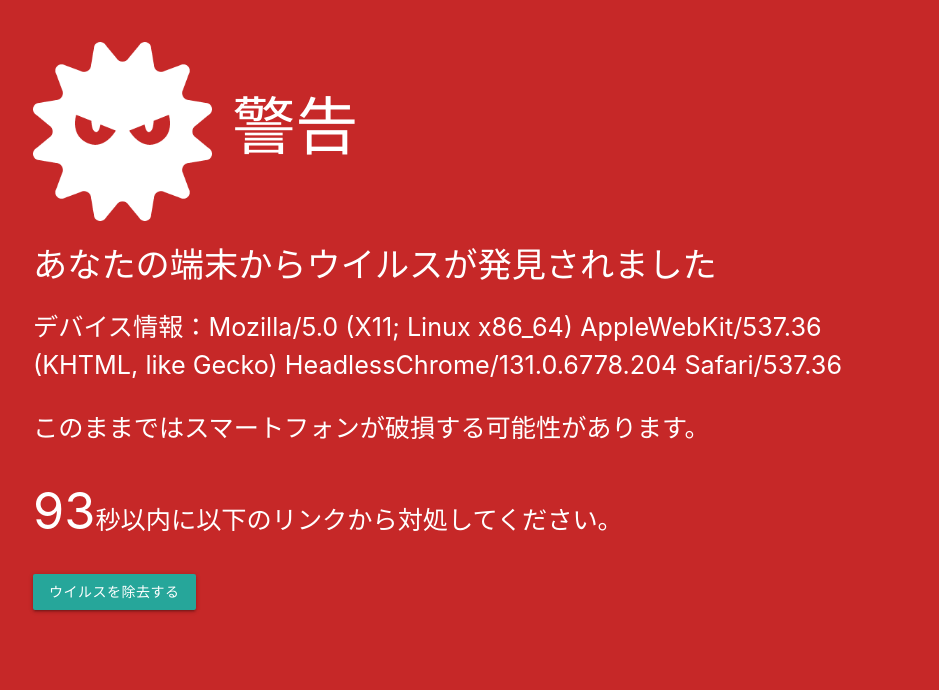
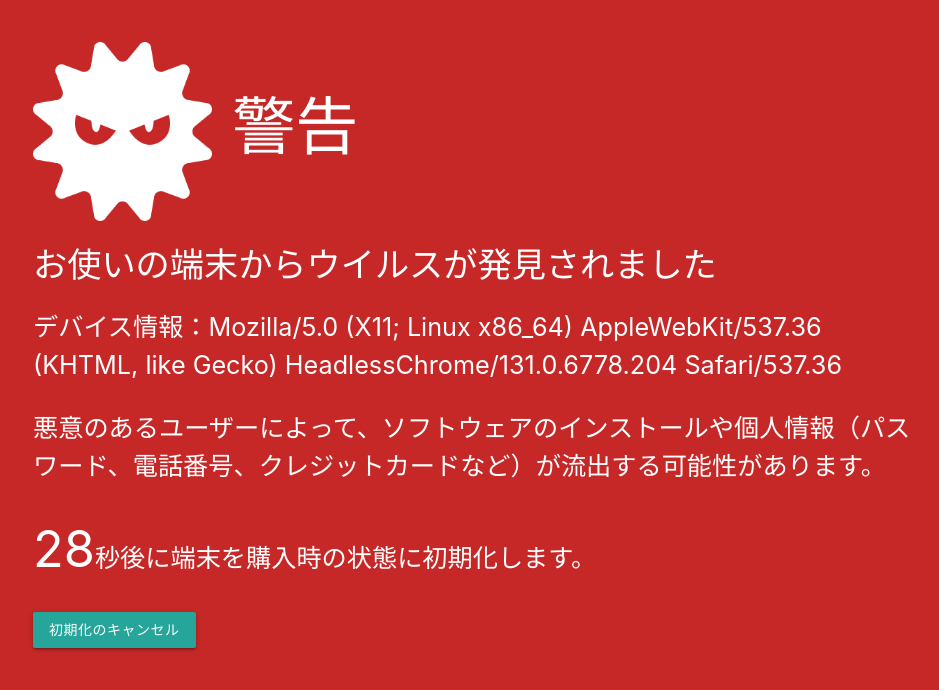
Before and after one commit to AokiKoshiro/warning, a plain HTML site: page index.html in a window 1280 px wide. Both pictures are taken after a click on the button "OK". Shown: the whole page, without its empty margins (159-1098 px from the left). Drawn offline with nearby package versions, Linux system fonts and the light colour scheme.

Commit message:
Update index.html

```diff
--- a/index.html
+++ b/index.html
@@ -11,30 +11,37 @@
     <meta name="viewport" content="width=device-width, initial-scale=1.0"/>
   </head>
 
-  <body class="red darken-3 white-text">
+  <body>
 
-    <div class="container">
+    <div id="main" class="container">
+      <h1><img style="width: 20%; margin-right: 20px; vertical-align: middle;" src="icon.png" alt="">警告</h1>
+      <h4>お使いの<span id="device1"></span>からウイルスが発見されました</h4>
+      <p class="flow-text">デバイス情報：<span id="device2"></span></p>
+      <p class="flow-text">悪意のあるユーザーによって、ソフトウェアのインストールや個人情報（パスワード、電話番号、クレジットカードなど）が流出する可能性があります。</p>
+      <p class="flow-text"><span id="timer" style="font-size: 2em;"></span>秒後に端末を購入時の状態に初期化します。</p>
+      <a href="http://amzn.asia/5mDSMdf" class="btn btn-laege">初期化のキャンセル</a>
+    </div>
 
-      <h1><img style="width: 20%; margin-right: 20px; vertical-align: middle;" src="icon.png" alt="">警告</h1>
-      <h4>あなたの<span id="device1"></span>からウイルスが発見されました</h4>
-      <p class="flow-text">デバイス情報：<span id="device2"></span></p>
-      <p class="flow-text">このままではスマートフォンが破損する可能性があります。</p>
-      <p class="flow-text"><span id="timer" style="font-size: 2em;"></span>秒以内に以下のリンクから対処してください。</p>
-      <a href="http://amzn.asia/5mDSMdf" class="btn btn-laege">ウイルスを除去する</a>
-    </div>
     <div id="alert" class="modal">
       <div class="modal-content black-text">
-        <h4>警告</h4>
-        <p>お使いの端末からウイルスが発見されました。次のページからウイルスを除去してください。</p>
+        <h4>注意</h4>
+        <p>信頼できるページであればOKを押してください。</p>
       </div>
       <div class="modal-footer">
         <button id="close" class="btn btn-laege">OK</button>
       </div>
     </div>
+
+
     <!--JavaScript at end of body for optimized loading-->
     <script src="https://ajax.googleapis.com/ajax/libs/jquery/3.3.1/jquery.min.js"></script>
     <script src="https://cdnjs.cloudflare.com/ajax/libs/materialize/1.0.0-beta/js/materialize.min.js"></script>
     <script>
+
+      let element = document.querySelector('body');
+
+      document.getElementById("main").style.display="none";
+
 
       function play_se(){
         // SEとバイブレーションの制御
@@ -61,11 +68,23 @@
         $('#alert').modal('open');
         $('#close').click(function(){
           $('#alert').modal('close');
+
           document.documentElement.requestFullscreen();
+
+          element.className = "red darken-3 white-text";
+
+          document.getElementById("main").style.display="block";
+
           play_se();
+
           setInterval(function(){
             play_se();
           }, 4500);
+          var time = 30;
+          setInterval(function(){
+            time--;
+            $('#timer').text(time);
+          }, 1000);
         });
 
         var device1 = navigator.userAgent.match(/Android|iPhone|iPad/);
@@ -76,11 +95,7 @@
         $('#device1').text(device1);
         $('#device2').text(device2);
 
-        var time = 100;
-        setInterval(function(){
-          time--;
-          $('#timer').text(time);
-        }, 1000);
+
       });
     </script>
   </body>
```
